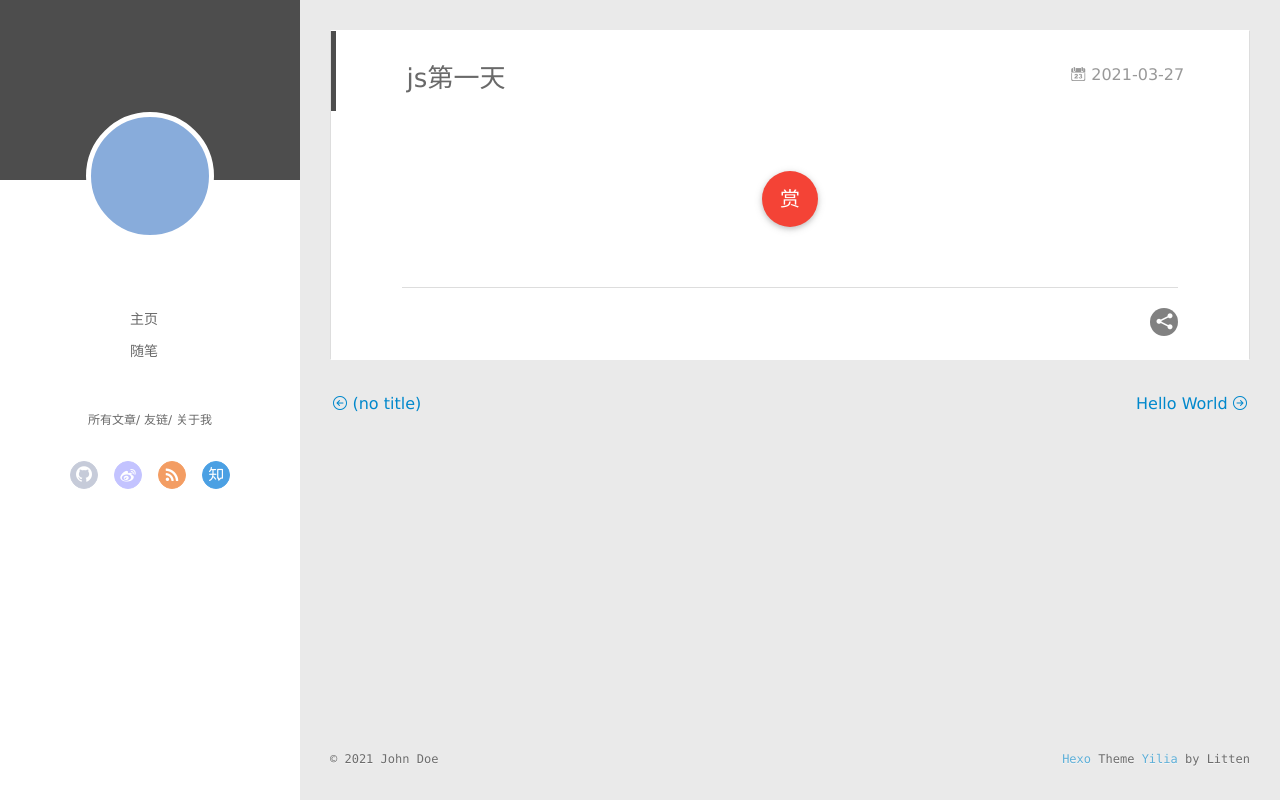
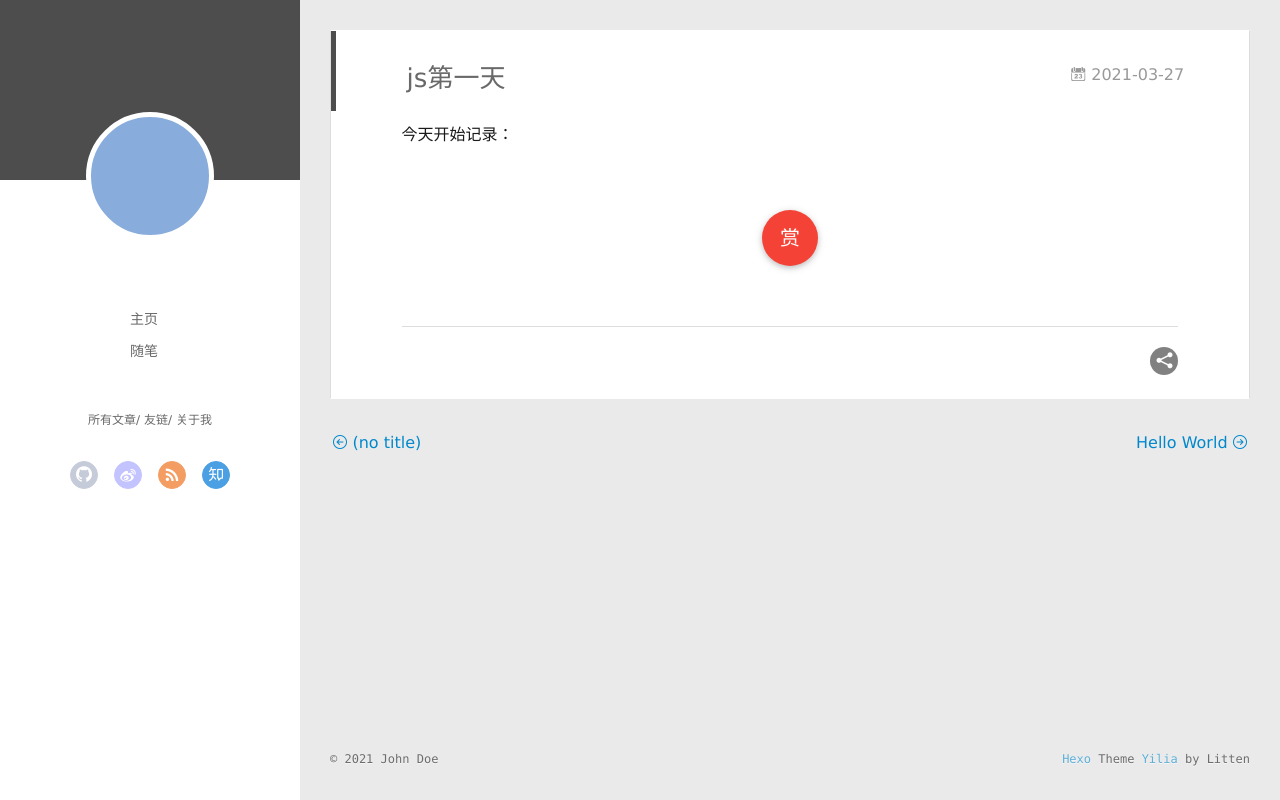
Before and after one commit to zhaixiaonan/zhaixiaonan.github.io, a plain HTML site: page 2021/03/27/js第一天/index.html in a window 1280 px wide. Drawn offline with Linux system fonts and the light colour scheme; no server answers.

Commit message:
Site updated: 2021-03-27 21:01:13

```diff
--- a/2021/03/27/js第一天/index.html
+++ b/2021/03/27/js第一天/index.html
@@ -8,13 +8,15 @@
   <link rel="dns-prefetch" href="http://example.com">
   <title>js第一天 | Hexo</title>
   <meta name="viewport" content="width=device-width, initial-scale=1, maximum-scale=1">
-  <meta property="og:type" content="article">
+  <meta name="description" content="今天开始记录：">
+<meta property="og:type" content="article">
 <meta property="og:title" content="js第一天">
 <meta property="og:url" content="http://example.com/2021/03/27/js%E7%AC%AC%E4%B8%80%E5%A4%A9/index.html">
 <meta property="og:site_name" content="Hexo">
+<meta property="og:description" content="今天开始记录：">
 <meta property="og:locale" content="en_US">
 <meta property="article:published_time" content="2021-03-27T11:25:28.000Z">
-<meta property="article:modified_time" content="2021-03-27T11:25:28.477Z">
+<meta property="article:modified_time" content="2021-03-27T12:36:29.790Z">
 <meta property="article:author" content="John Doe">
 <meta name="twitter:card" content="summary">
 
@@ -172,6 +174,7 @@
 
     <div class="article-entry" itemprop="articleBody">
 
+        <p>今天开始记录：</p>
 
 
 
```
Also changed, not shown: index.html (+1 -0 lines).
